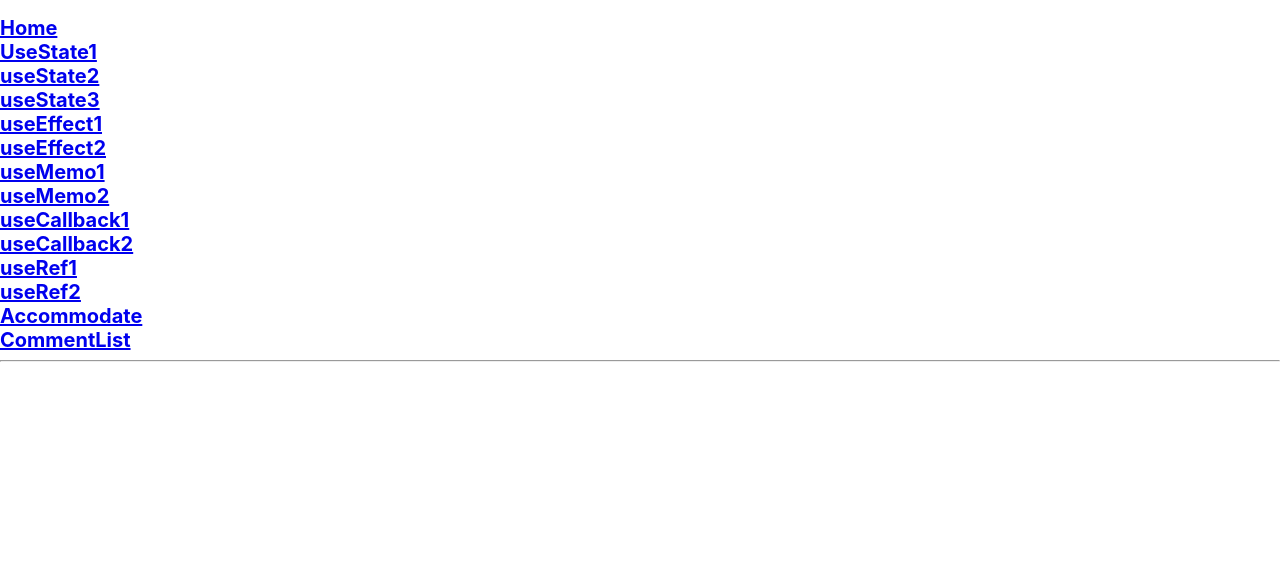
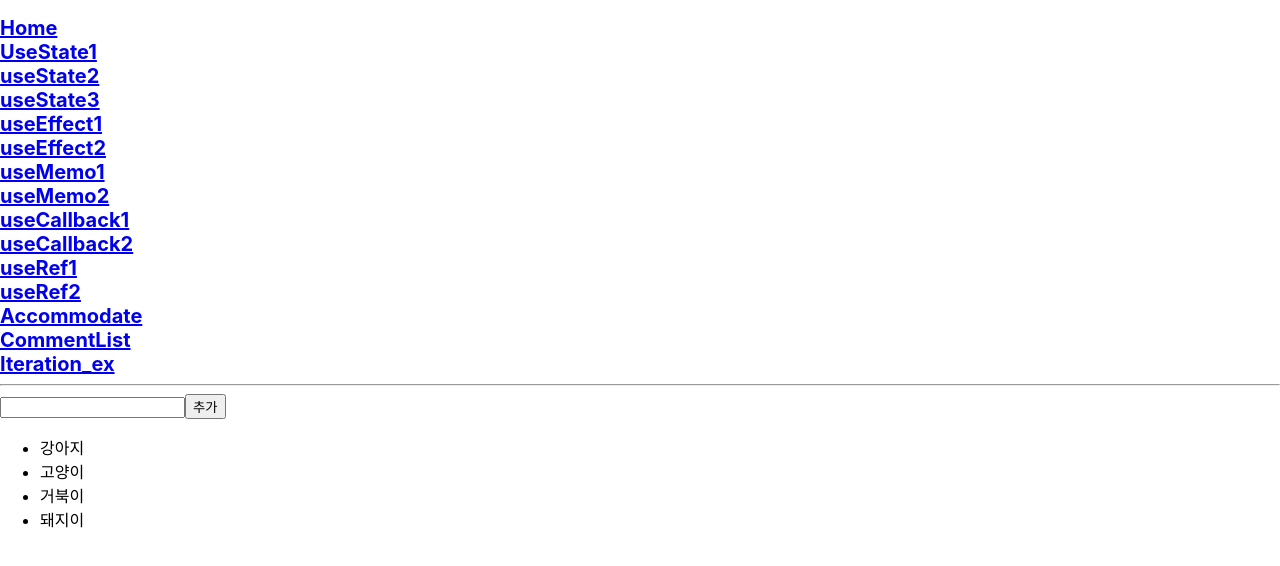
Before and after one commit to Hina0222/ReactPr, a React (Create React App) app in the folder test1/: page /iteration_ex in a window 1280 px wide. Shown: the top 566 px of the page. Built offline with nearby package versions, Linux system fonts and the light colour scheme.

Commit message:
반복되는 컴포넌트 사용 및 수정

```diff
--- a/test1/src/App.js
+++ b/test1/src/App.js
@@ -13,6 +13,7 @@
 import UseRef2 from "./useRef_ex/UseRef2";
 import Accommodate from "./reactHooks_ex/Accommodate";
 import CommentList from "./comment_ex/CommentList";
+import Iteration_ex from './examples/Iteration_ex';
 
 function App() {
 
@@ -31,8 +32,9 @@
         <Link to="/useCallback2">useCallback2</Link>
         <Link to="/useRef1">useRef1</Link>
         <Link to="/useRef2">useRef2</Link>
-        <Link to="/Accommodate">Accommodate</Link>
-        <Link to="/CommentList">CommentList</Link>
+        <Link to="/accommodate">Accommodate</Link>
+        <Link to="/commentList">CommentList</Link>
+        <Link to="/iteration_ex">Iteration_ex</Link>
       </nav>
       <hr />
       <Routes>
@@ -49,6 +51,7 @@
         <Route path="/useRef2" element={<UseRef2 />} />
         <Route path="/accommodate" element={<Accommodate />} />
         <Route path="/commentList" element={<CommentList />} />
+        <Route path="/iteration_ex" element={<Iteration_ex />} />
       </Routes>
     </div>
   );
--- /dev/null
+++ b/test1/src/examples/Iteration_ex.jsx
@@ -0,0 +1,41 @@
+import React, { useState } from 'react';
+
+const Iteration_ex = () => {
+    const [names, setNames] = useState([
+        { id: 1, text: '강아지' },
+        { id: 2, text: '고양이' },
+        { id: 3, text: '거북이' },
+        { id: 4, text: '돼지이' },
+    ]);
+    const [inputText, setInputText] = useState('');
+    const [nextId, setNextId] = useState(5);
+
+    const onChange = e => setInputText(e.target.value);
+    const onClick = () => {
+        const nextNames = names.concat({
+            id: nextId,
+            text: inputText
+        });
+        setNextId(nextId + 1);
+        setNames(nextNames);
+        setInputText('');
+    };
+    const onRemove = id => {
+        const nextNames = names.filter(name => name.id !== id);
+        setNames(nextNames);
+    };
+
+    const namesList = names.map(name => (
+        <li key={name.id} onDoubleClick={() => onRemove(name.id)}>{name.text}</li>
+    ));
+
+    return (
+        <div>
+            <input value={inputText} onChange={onChange} />
+            <button onClick={onClick}>추가</button>
+            <ul>{namesList}</ul>
+        </div>
+    );
+};
+
+export default Iteration_ex;
```
